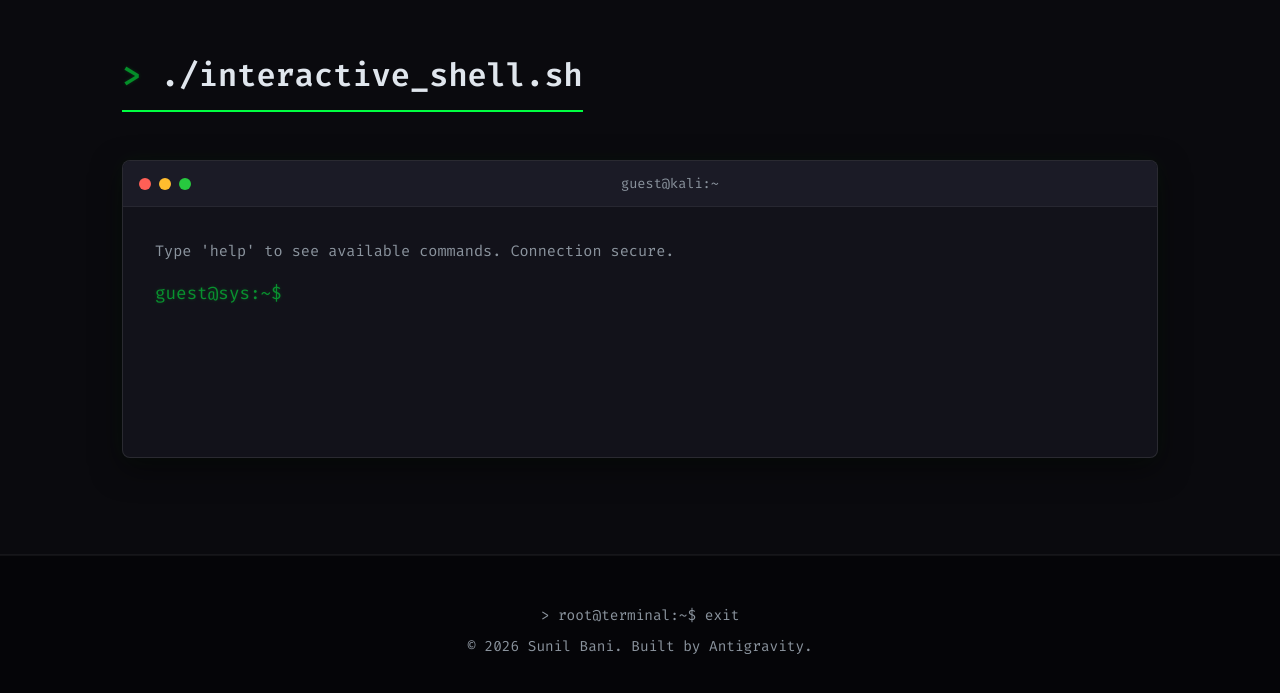
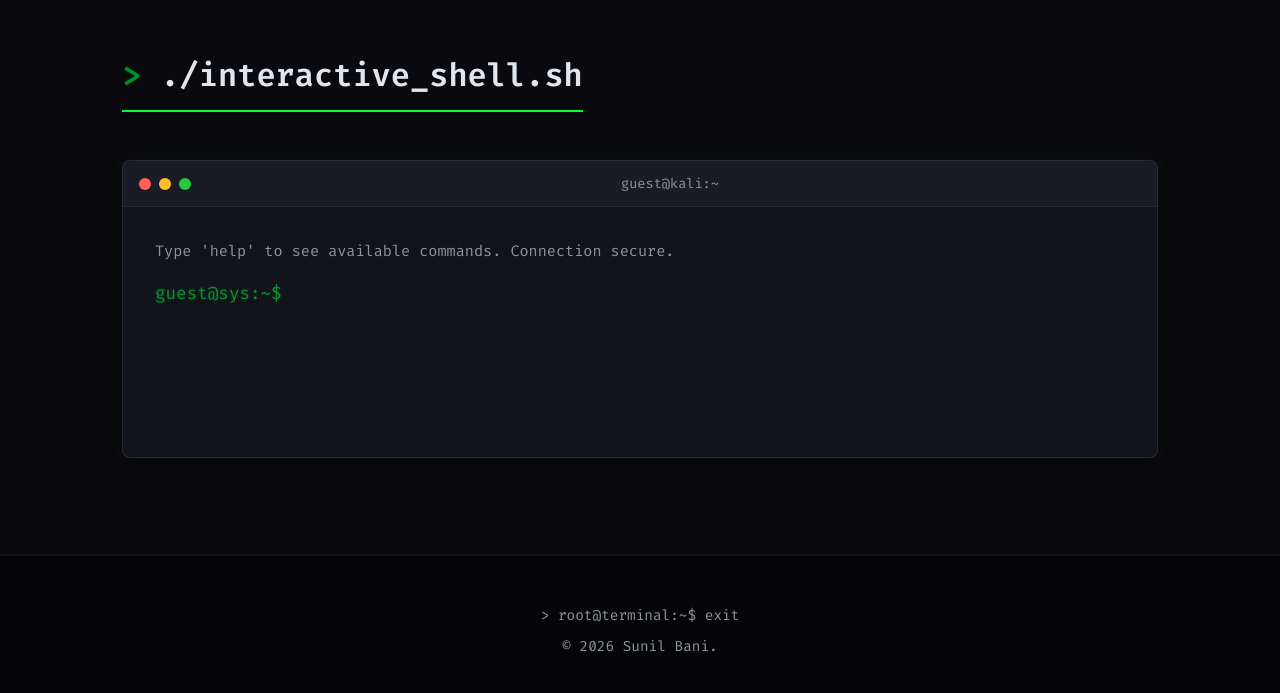
Before and after one commit to SunilBani/My-Portfolio, a plain HTML site: page index.html in a window 1280 px wide. Shown: the part 4602-5295 px from the top of the page. Drawn offline with nearby package versions, Linux system fonts and the light colour scheme.

Commit message:
Update index.html

```diff
--- a/index.html
+++ b/index.html
@@ -351,7 +351,7 @@
     <footer>
         <div class="container">
             <p>> root@terminal:~$ exit</p>
-            <p class="copyright">© 2026 Sunil Bani. Built by Antigravity.</p>
+            <p class="copyright">© 2026 Sunil Bani.</p>
         </div>
     </footer>
 
```
